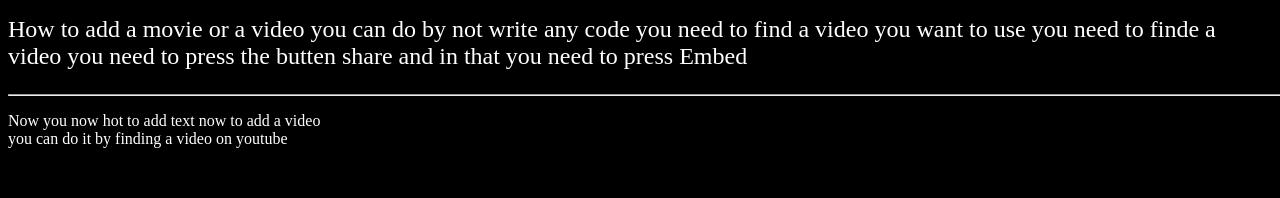
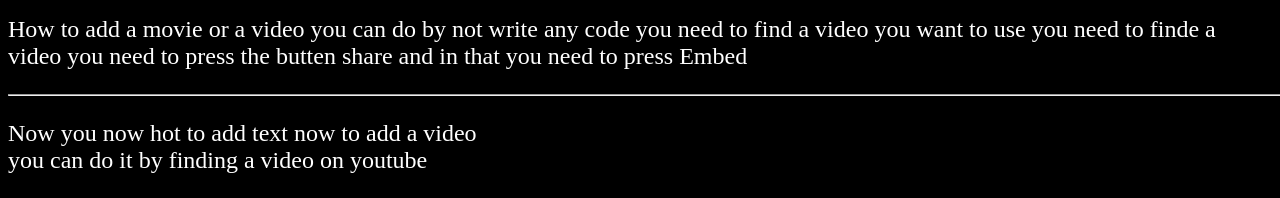
Before and after one commit to OggeEEDat/FNP, a plain HTML site: page index.html in a window 1280 px wide. Shown: the part 667-865 px from the top of the page. Before the commit the page ends 831 px from the top, so only its background shows below. Drawn offline with Linux system fonts and the light colour scheme.

Commit message:
las for now

```diff
--- a/index.html
+++ b/index.html
@@ -32,7 +32,7 @@ If you don't under stand you can see a video
 How to add a movie or a video you can do by not write any code you need to find a video you want to use you need to finde a video you need to press the butten share and in that you need to press Embed
 </p>
 <hr style="width: 101%; margin-left:0;">
-<p>
+<p style="font-size: x-large;">
 	Now you now hot to add text now to add a video <br>
 	you can do it by finding a video on youtube
 </p>
```
